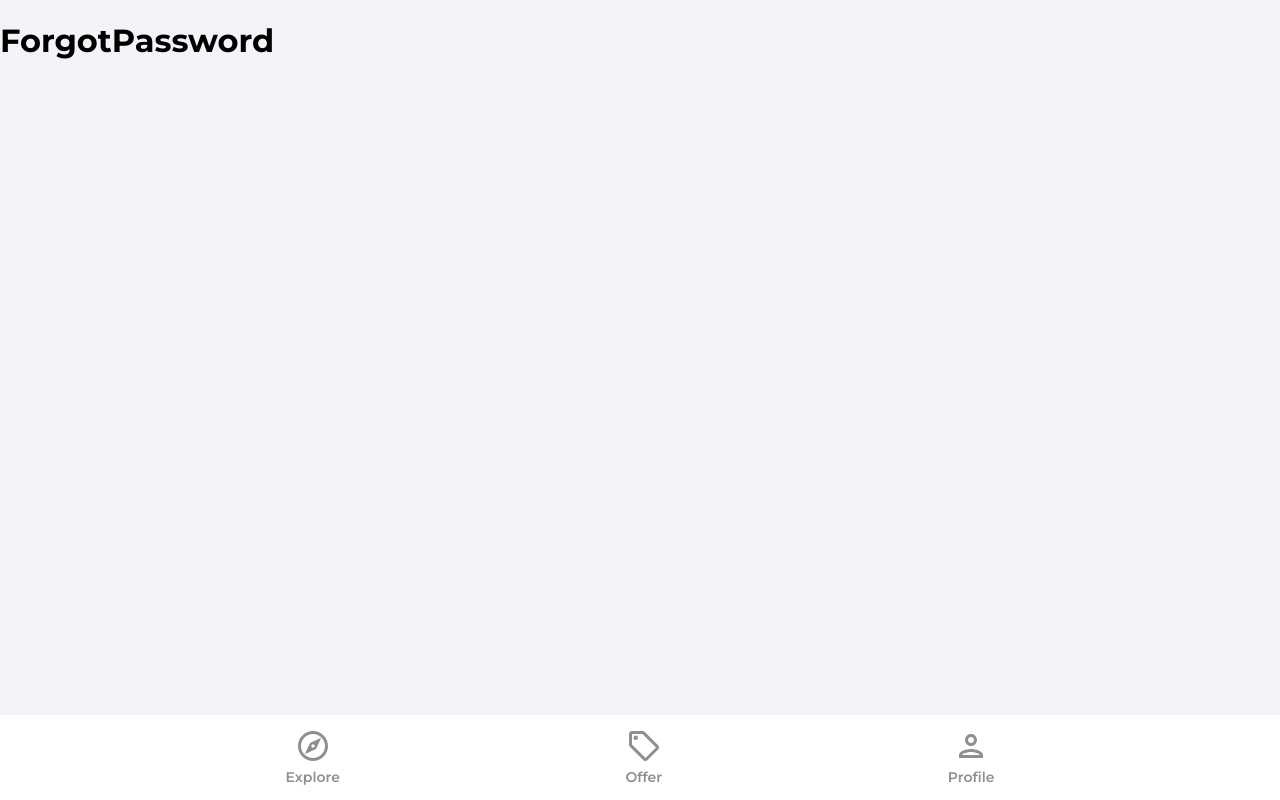
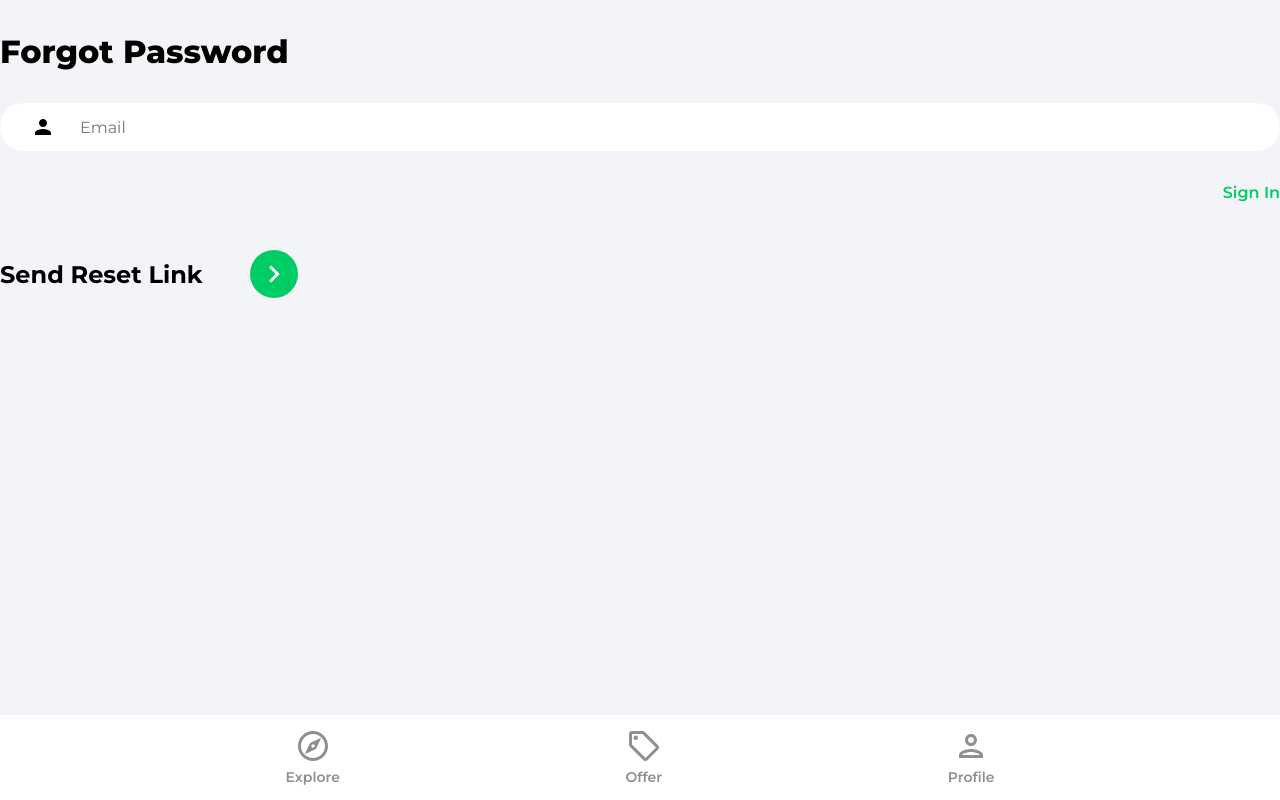
Before and after one commit to Shman-Dee/housing-market, a React (Create React App) app: page /forgot-password in a window 1280 px wide. Built offline with nearby package versions, Linux system fonts and the light colour scheme.

Commit message:
updated the forgot password

```diff
--- a/src/pages/ForgotPassword.jsx
+++ b/src/pages/ForgotPassword.jsx
@@ -1,8 +1,55 @@
-import React from 'react'
+import { useState } from 'react'
+import { Link } from 'react-router-dom'
+import { getAuth, sendPasswordResetEmail } from 'firebase/auth'
+import { toast } from 'react-toastify'
+import { ReactComponent as ArrowRightIcon } from '../assets/svg/keyboardArrowRightIcon.svg'
 
 function ForgotPassword() {
+  const [email, setEmail] = useState('')
+
+  const onChange = (e) => {
+    setEmail(e.target.value)
+  }
+
+  const onSubmit = async (e) => {
+    e.preventDefault()
+    try {
+      const auth = getAuth()
+      await sendPasswordResetEmail(auth, email)
+      toast.success('Email was sent')
+    } catch (e) {
+      toast.error('Could not send reset email')
+    }
+  }
+
   return (
-    <h1>ForgotPassword</h1>
+    <div className="pageCointainer">
+      <header>
+        <p className="pageHeader">Forgot Password</p>
+      </header>
+
+      <main>
+        <form onSubmit={onSubmit}>
+          <input
+            type="email"
+            className="emailInput"
+            placeholder="Email"
+            id="email"
+            value={email}
+            onChange={onChange}
+          />
+          <Link className="forgotPasswordLink" to="/sign-in">
+            Sign In
+          </Link>
+          <div className="signInBar">
+            <div className="signInText">Send Reset Link</div>
+            <button className="signInButton">
+              <ArrowRightIcon fill="#ffffff" width="34px" height="34px" />
+            </button>
+          </div>
+        </form>
+      </main>
+    </div>
   )
 }
 
```
Also changed, not shown: src/components/PrivateRoute.jsx (+7 -0 lines).
